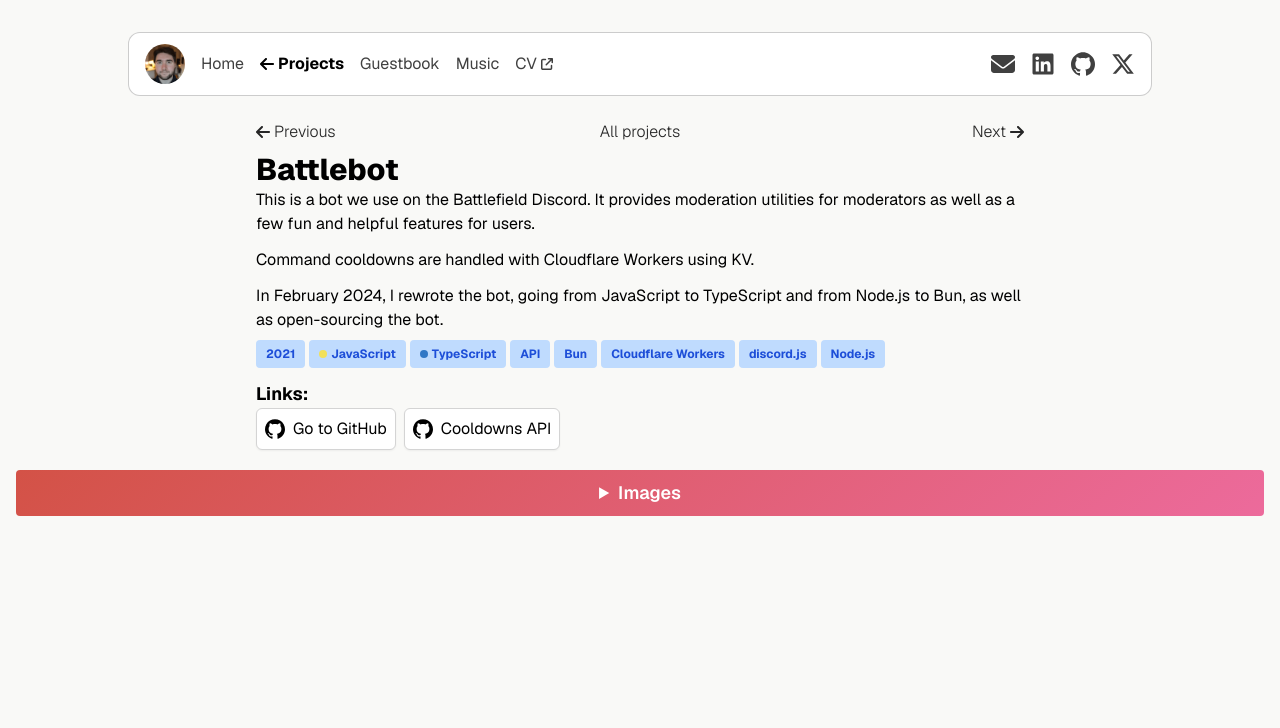
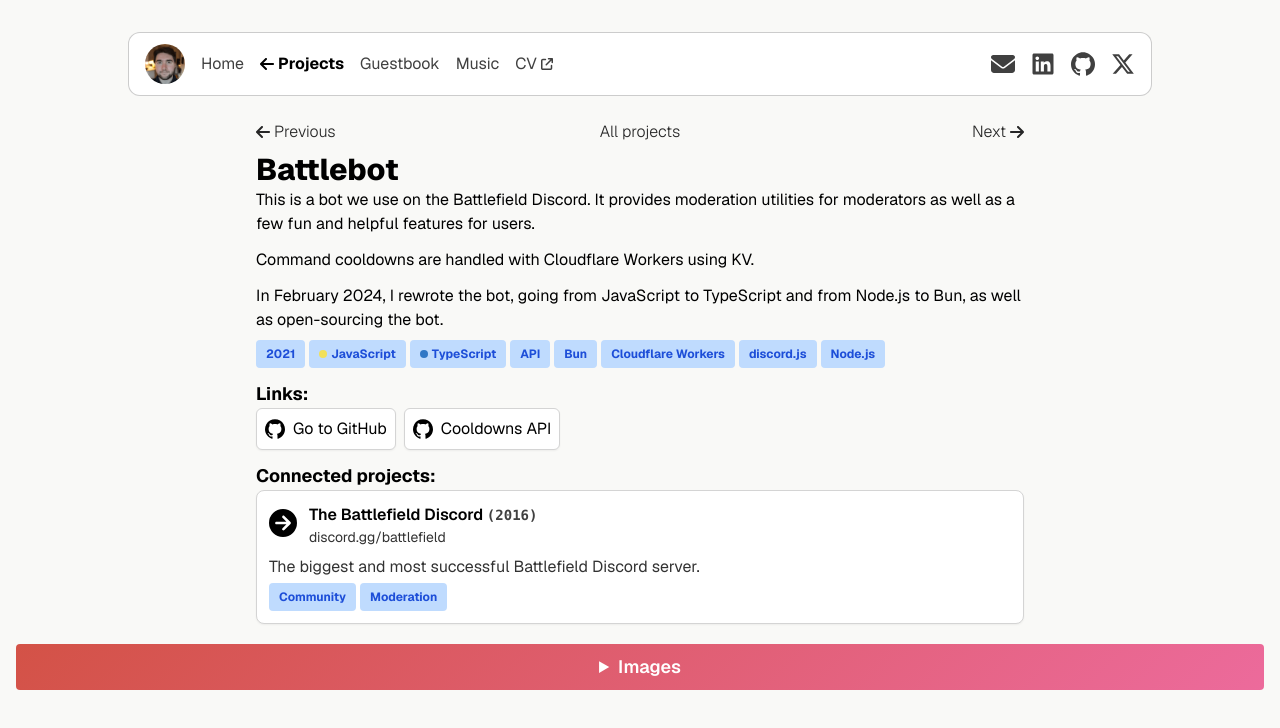
Before and after one commit to leonlarsson/leon-home, a Next.js app: page /projects/battlebot in a window 1280 px wide. Shown: the top 728 px of the page. Built offline with nearby package versions, Linux system fonts and the light colour scheme.

Commit message:
projects: add connected projects

```diff
--- a/app/(main)/projects/[slug]/page.tsx
+++ b/app/(main)/projects/[slug]/page.tsx
@@ -138,9 +138,11 @@ export default ({ params }: { params: { slug: string } }) => {
               </div>
             )}
 
+            {/* Links and connected projects */}
+            <div className="space-y-3">
               {/* Conditionally render project links */}
               {(project.link || project.githubLink || project.extraLinks) && (
-              <>
+                <div>
                   <span className="text-lg font-bold">Links:</span>
                   <div className="flex flex-wrap gap-2">
                     {project.link && (
@@ -174,7 +176,9 @@ export default ({ params }: { params: { slug: string } }) => {
                         key={extraLink.link}
                         href={extraLink.link}
                         target={
-                        !extraLink.link.startsWith("http") ? "_self" : "_blank"
+                          !extraLink.link.startsWith("http")
+                            ? "_self"
+                            : "_blank"
                         }
                         className="card flex items-center gap-2 rounded-md p-2"
                         draggable={false}
@@ -188,8 +192,46 @@ export default ({ params }: { params: { slug: string } }) => {
                       </Link>
                     ))}
                   </div>
-              </>
+                </div>
               )}
+
+              {/* Connected projects */}
+              {(() => {
+                // Get connected projects by slug or slug alias
+                const connectedProjects = project.connectedProjectSlugs
+                  ?.map(slug =>
+                    projects.find(
+                      project =>
+                        project.slug === slug ||
+                        project.slugAliases?.includes(slug),
+                    ),
+                  )
+                  .filter(p => p !== undefined);
+
+                if (!connectedProjects?.length) return null;
+
+                return (
+                  <div>
+                    <span className="text-lg font-bold">
+                      Connected projects:
+                    </span>
+
+                    <div
+                      className={`grid gap-3 ${connectedProjects.length > 1 ? "grid-cols-1 md:grid-cols-2" : ""}`}
+                    >
+                      {connectedProjects.map(connectedProject =>
+                        connectedProject ? (
+                          <ProjectCard
+                            key={connectedProject.slug}
+                            project={connectedProject}
+                          />
+                        ) : null,
+                      )}
+                    </div>
+                  </div>
+                );
+              })()}
+            </div>
           </div>
 
           {/* Preview */}
--- a/data/projects/index.ts
+++ b/data/projects/index.ts
@@ -60,6 +60,7 @@ export default [
     linkName: "Go to Discord",
     hidePreview: true,
     displayInCv: true,
+    connectedProjectSlugs: ["battlebot"],
   },
   {
     slug: "bfv-menu-playground",
@@ -179,6 +180,7 @@ export default [
         type: "github",
       },
     ],
+    connectedProjectSlugs: ["battlefield-discord"],
   },
   {
     slug: "battlefield-stats",
@@ -343,14 +345,8 @@ export default [
     tags: [tags.REACT, tags.VITE, tags.SHADCNUI, tags.TS],
     link: "https://the-finals-leaderboard.com/",
     githubLink: "https://github.com/leonlarsson/the-finals-leaderboard",
-    extraLinks: [
-      {
-        name: "API",
-        link: "/projects/the-finals-api",
-        type: "link",
-      },
-    ],
     displayInCv: true,
+    connectedProjectSlugs: ["the-finals-api"],
   },
   {
     slug: "bloodhunt-arg",
@@ -402,6 +398,7 @@ export default [
     link: "https://leonlarsson.com",
     githubLink: "https://github.com/leonlarsson/leon-home",
     displayInCv: true,
+    connectedProjectSlugs: ["guestbook", "music-showcase"],
   },
   {
     slug: "guestbook",
@@ -422,6 +419,7 @@ export default [
     link: "https://leonlarsson.com/guestbook",
     githubLink:
       "https://github.com/leonlarsson/leon-home/tree/main/app/(main)/guestbook",
+    connectedProjectSlugs: ["home"],
   },
   {
     slug: "music-showcase",
@@ -437,6 +435,7 @@ export default [
     link: "https://leonlarsson.com/music",
     githubLink:
       "https://github.com/leonlarsson/leon-home/tree/main/app/(main)/music",
+    connectedProjectSlugs: ["home"],
   },
   {
     slug: "friendly-time",
@@ -497,20 +496,13 @@ export default [
     slug: "the-finals-api",
     name: "THE FINALS API",
     description: [
-      "The API that powers my THE FINALS leaderboard and several other community projects.",
-      "It is built on Cloudflare Workers with Hono and Zod.",
+      "The API that powers my THE FINALS leaderboard and several other community projects. It is built on Cloudflare Workers with Hono and Zod.",
     ],
     shortDescription: "The API that powers my THE FINALS leaderboard.",
     year: "2024",
     tags: [tags.CLOUDFLARE_WORKERS, tags.API, tags.TS],
     githubLink: "https://github.com/leonlarsson/the-finals-api",
-    extraLinks: [
-      {
-        name: "Leaderboard",
-        link: "/projects/the-finals-leaderboard",
-        type: "link",
-      },
-    ],
+    connectedProjectSlugs: ["the-finals-leaderboard"],
   },
   {
     slug: "battlefield-stats-go",
--- a/types.ts
+++ b/types.ts
@@ -26,6 +26,7 @@ export type Project = {
     type: "link" | "github";
   }[];
   displayInCv?: boolean;
+  connectedProjectSlugs?: string[];
 };
 
 export type Entry = typeof guestbookEntries.$inferSelect;
```
Lines whose indentation alone changed are shown as unchanged.
